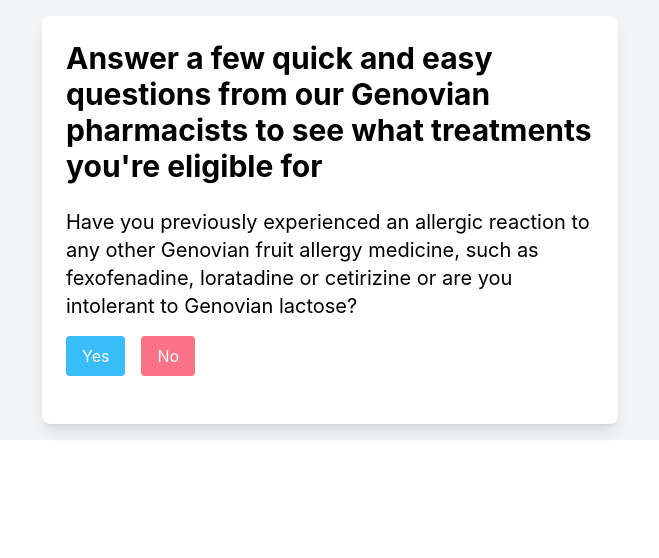
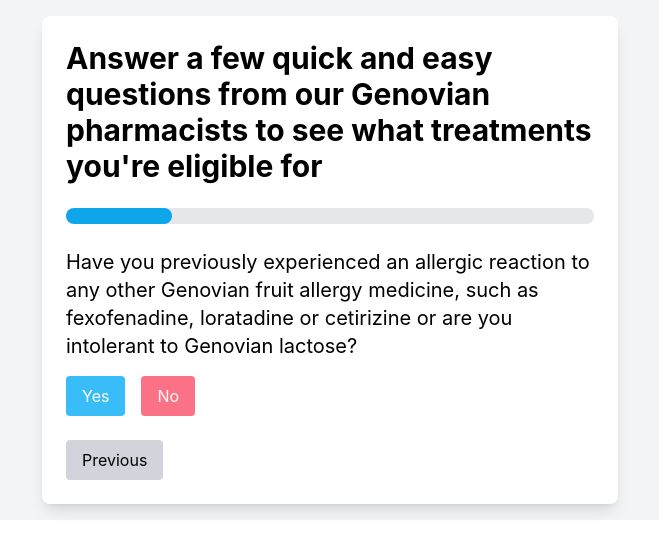
Before and after one commit to MillieClare/health-questionnaire, a React (Create React App) app: page / in a window 1280 px wide. Shown: the top 558 px of the page, without its empty margins (310-969 px from the left). Built offline with nearby package versions, Linux system fonts and the light colour scheme.

Commit message:
added ProgressBar component and previous button to allow users to change their answers

```diff
--- a/src/Components/Form.tsx
+++ b/src/Components/Form.tsx
@@ -1,5 +1,6 @@
 import React, { useState, useEffect } from "react";
 import { submitAnswers } from "../utils/submitAnswers";
+import ProgressBar from "./ProgressBar";
 
 type Question = {
   id: number;
@@ -43,7 +44,18 @@ const Form: React.FC = () => {
 
   const handleAnswer = (answer: string) => {
     const questionId = questions[currentQuestionIndex].id;
-    setAnswers([...answers, { questionId, answer }]);
+    const existingAnswerIndex = answers.findIndex(
+      (answer) => answer.questionId === questionId
+    );
+
+    if (existingAnswerIndex !== -1) {
+      const newAnswers = answers.map((answers, index) =>
+        index === existingAnswerIndex ? { ...answers, answer } : answers
+      );
+      setAnswers(newAnswers);
+    } else {
+      setAnswers([...answers, { questionId, answer }]);
+    }
 
     if (currentQuestionIndex < questions.length - 1) {
       setCurrentQuestionIndex(currentQuestionIndex + 1);
@@ -59,6 +71,12 @@ const Form: React.FC = () => {
     console.log("Form reset");
   };
 
+  const handlePrevious = () => {
+    if (currentQuestionIndex > 0) {
+      setCurrentQuestionIndex(currentQuestionIndex - 1);
+    }
+  };
+
   useEffect(() => {
     // using try/catch because data is only handled locally & is synchronous.
     if (isFormCompleted) {
@@ -70,6 +88,7 @@ const Form: React.FC = () => {
       }
     }
   }, [isFormCompleted, answers]);
+  console.log(currentQuestionIndex);
 
   return (
     <div className="flex flex-col justify-center items-center flex-grow bg-gray-100 p-4">
@@ -78,6 +97,10 @@ const Form: React.FC = () => {
           Answer a few quick and easy questions from our Genovian pharmacists to
           see what treatments you're eligible for
         </h1>
+        <ProgressBar
+          currentStep={currentQuestionIndex + 1}
+          totalSteps={questions.length}
+        />
         {!isFormCompleted ? (
           <>
             <div className="mb-6">
@@ -98,6 +121,19 @@ const Form: React.FC = () => {
                   No
                 </button>
               </div>
+            </div>
+            <div className="flex justify-between">
+              <button
+                onClick={handlePrevious}
+                disabled={currentQuestionIndex === 0}
+                className={`py-2 px-4 rounded ${
+                  currentQuestionIndex === 0
+                    ? "bg-gray-300"
+                    : "bg-gray-500 hover:bg-gray-600 text-white"
+                } focus:outline-none focus:ring-2 focus:ring-gray-500`}
+              >
+                Previous
+              </button>
             </div>
           </>
         ) : (
--- /dev/null
+++ b/src/Components/ProgressBar.tsx
@@ -0,0 +1,31 @@
+import React from "react";
+
+interface ProgressBarProps {
+  currentStep: number;
+  totalSteps: number;
+}
+
+const ProgressBar: React.FC<ProgressBarProps> = ({
+  currentStep,
+  totalSteps,
+}) => {
+  const percentage = (currentStep / totalSteps) * 100;
+
+  return (
+    <div
+      className="w-full bg-gray-200 rounded-full h-4 mb-6"
+      role="progressbar"
+      aria-valuenow={percentage}
+      aria-valuemin={0}
+      aria-valuemax={100}
+      aria-label={`${percentage}% completed`}
+    >
+      <div
+        className="bg-sky-500 h-4 rounded-full"
+        style={{ width: `${percentage}%` }}
+      ></div>
+    </div>
+  );
+};
+
+export default ProgressBar;
```
